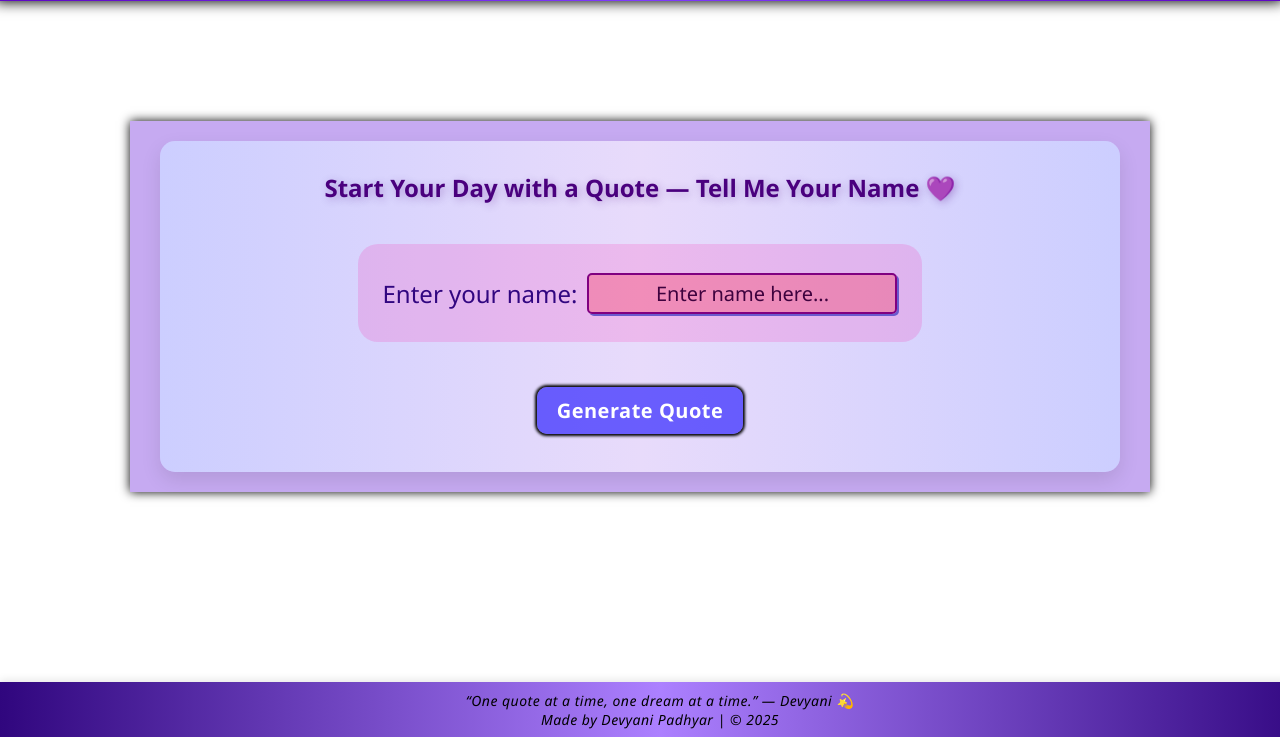
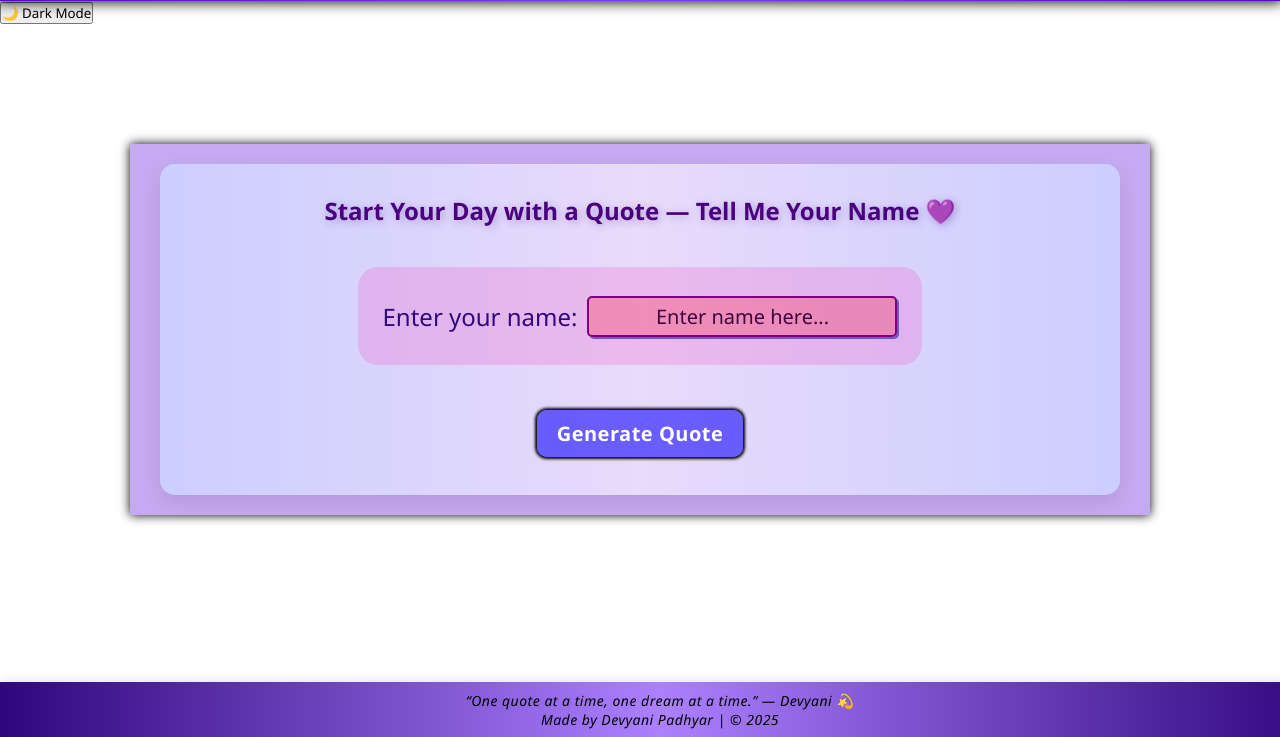
Before and after one commit to Devyani-Padhyar/Generate-Quotes, a plain HTML site: page index.html in a window 1280 px wide. Shown: the part 63-800 px from the top of the page. Drawn offline with Linux system fonts and the light colour scheme.

Commit message:
Update index.html

```diff
--- a/index.html
+++ b/index.html
@@ -1,17 +1,22 @@
 <!DOCTYPE html>
 <html lang="en">
+
 <head>
     <meta charset="UTF-8">
     <meta name="viewport" content="width=device-width, initial-scale=1.0">
-    <title>Generate Quotes</title>
-    <link rel="stylesheet" href="quote.css" >
+    <title>Quote Generator</title>
+    <link rel="stylesheet" href="quote.css">
 </head>
+
 <body>
     <header>
         <nav>
             <h1>Quote Generator</h1>
         </nav>
     </header>
+    <div class="darkDiv">
+        <button id="darkMode">🌙 Dark Mode</button>
+    </div>
     <main>
         <section>
             <div class="mainbox">
@@ -35,9 +40,10 @@
         </section>
     </main>
     <footer>
-         <p>“One quote at a time, one dream at a time.” — Devyani 💫</p>
+        <p>“One quote at a time, one dream at a time.” — Devyani 💫</p>
         <p>Made by Devyani Padhyar | © 2025</p>
     </footer>
     <script src="script.js"></script>
 </body>
+
 </html>
```
